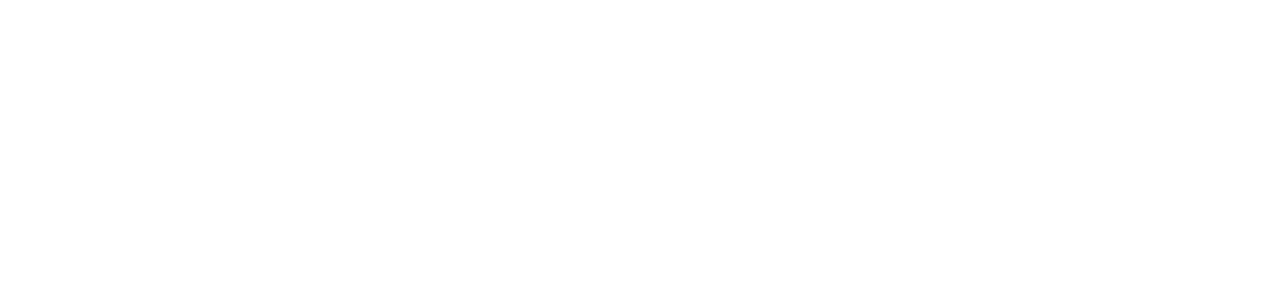
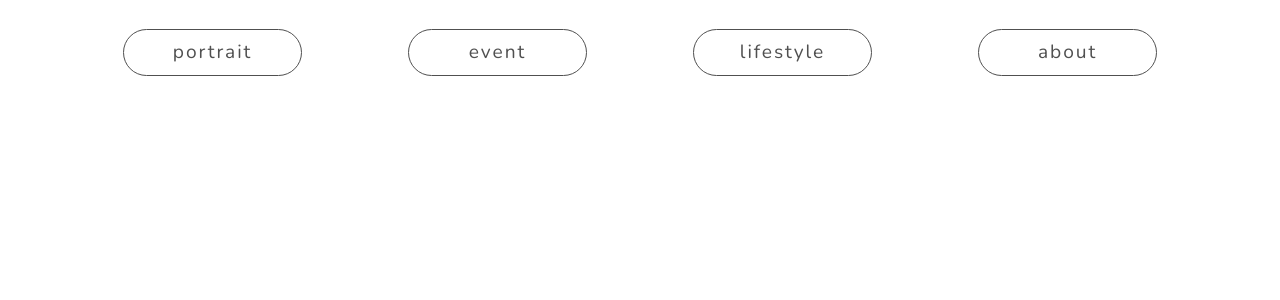
Before and after one commit to RamenOverdose/allenw-photos, a React (Create React App) app: page /Event.js in a window 1280 px wide. Shown: the top 300 px of the page. Built offline with nearby package versions, Linux system fonts and the light colour scheme.

Commit message:
css for nav bar, added event page

```diff
--- a/src/App.js
+++ b/src/App.js
@@ -1,6 +1,7 @@
 import React, { Component } from 'react';
 import Home from './Home';
 import Portrait from './Portrait';
+import Event from './Event';
 import logo from './logo.svg';
 import './App.css';
 
@@ -14,6 +15,7 @@
           <Switch>
             <Route exact path="/" component={Home}/>
             <Route exact path="/Portrait.js" component={Portrait}/>
+            <Route exact path="/Event.js" component={Portrait}/>
           </Switch>
         </Router>
       </div>
--- /dev/null
+++ b/src/Event.js
@@ -0,0 +1,12 @@
+import React, { Component } from 'react';
+import Navbar from './components/Navbar';
+
+class Event extends Component {
+  render() {
+    return(
+      <Navbar/>
+    );
+  }
+}
+
+export default Event;
--- a/src/components/NavTop.js
+++ b/src/components/NavTop.js
@@ -26,7 +26,7 @@
             <a className="nav-t-link" href="../Portrait.js" onMouseOver={this.portrait} onMouseOut={this.defaultimg}>portrait</a>
           </li>
           <li className="nav-t-item">
-            <a className="nav-t-link" href="/" onMouseOver={this.event} onMouseOut={this.defaultimg}>event</a>
+            <a className="nav-t-link" href="../Event.js" onMouseOver={this.event} onMouseOut={this.defaultimg}>event</a>
           </li>
         </ul>
       </nav>
--- a/src/components/Navbar.js
+++ b/src/components/Navbar.js
@@ -1,5 +1,5 @@
 import React, { Component } from 'react';
-// import '../css/Navbar.css';
+import '../css/Navbar.css';
 import Container from 'react-bootstrap/Container'
 import Row from 'react-bootstrap/Row'
 import Col from 'react-bootstrap/Col'
@@ -16,16 +16,16 @@
           />
         </head>
         <Row>
-          <Col lg={3}>
+          <Col md={6} lg={3} xl={3}>
             <a className="nav-link" href="../Portrait.js">portrait</a>
           </Col>
-          <Col lg={3}>
-            <a className="nav-link" href="/">event</a>
+          <Col md={6} lg={3} xl={3}>
+            <a className="nav-link" href="../Event.js">event</a>
           </Col>
-          <Col lg={3}>
+          <Col md={6} lg={3} xl={3}>
             <a className="nav-link" href="/">lifestyle</a>
           </Col>
-          <Col lg={3}>
+          <Col md={6} lg={3} xl={3}>
             <a className="nav-link" href="/">about</a>
           </Col>
         </Row>
--- a/src/css/Navbar.css
+++ b/src/css/Navbar.css
@@ -1,18 +1,19 @@
 #nav {
-  text-align: center;
-}
-
-.navbar-nav {
-  list-style-type: none;
-  margin: 0;
-  padding: 0;
-}
-
-.nav-item {
-  padding: 1.5%;
+  margin-top: 3vh;
 }
 
 .nav-link {
+  text-align: center;
   text-decoration: none;
-  color: black;
+  font-size: 120%;
+  color: #505050;
+  letter-spacing: 0.1em;
+  border: 1px solid #505050;
+  border-radius: 30px;
+  margin: 2% 15%;
 }
+
+.nav-link:hover {
+  background-color: #505050;
+  color: white;
+}
```
